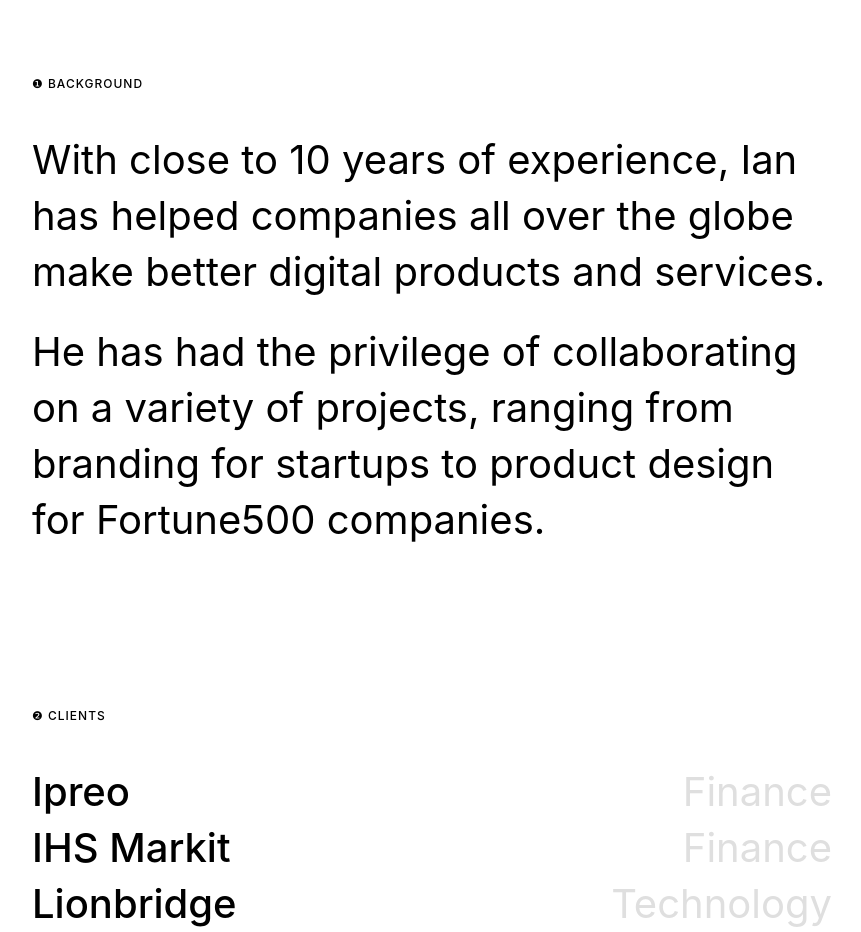
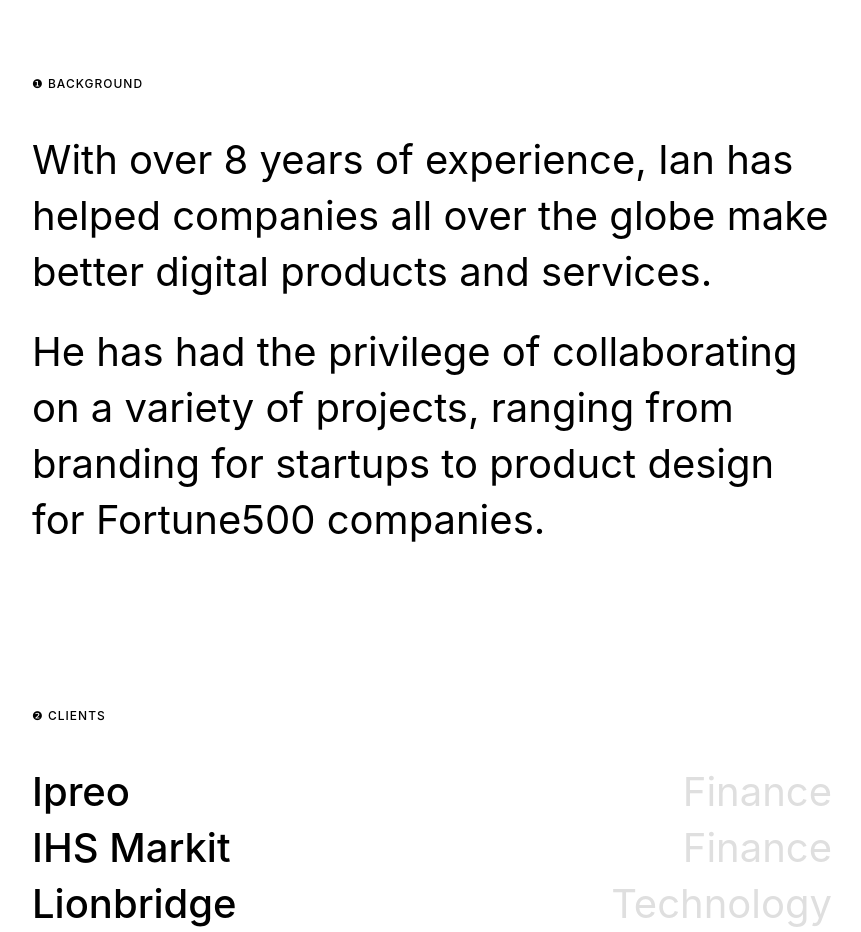
Before and after one commit to ianrobertlambert/studio_lambert, a plain HTML site: page index.html in a window 1280 px wide. Shown: the part 1160-2092 px from the top of the page, without its empty margins (408-1269 px from the left). Drawn offline with Linux system fonts and the light colour scheme.

Commit message:
Update index.html

```diff
--- a/index.html
+++ b/index.html
@@ -5,7 +5,7 @@
 	<meta content="width=device-width,initial-scale=1" name="viewport">
 	<title>Ian Rob Lambert — Product Designer</title>
 	<meta name="title" content="Ian Rob Lambert — Product Designer">
-	<meta name="description" content="Ian Rob Lambert is a Product Designer who helps organizations shape the future. With nearly ten years of experience, Ian has helped companies all over the globe make better digital products and services.">
+	<meta name="description" content="Ian Rob Lambert is a Product Designer who helps organizations shape the future. With over 8 years of experience, Ian has helped companies all over the globe make better digital products and services.">
 	<meta content="#000000" name="theme-color">
 	<link href="css/style.css" media="all" rel="stylesheet" type="text/css">
 	<link rel="apple-touch-icon" sizes="180x180" href="/apple-touch-icon.png">
@@ -68,7 +68,7 @@
 		</div>
 		<div class="content-profile" id="profile">
 			<h2>❶ Background</h2>
-			<p>With close to 10 years of experience, Ian has helped companies all over the globe make better digital products and services.</p>
+			<p>With over 8 years of experience, Ian has helped companies all over the globe make better digital products and services.</p>
 			<p>He has had the privilege of collaborating on a variety of projects, ranging from branding for startups to product design for Fortune500 companies.</p>
 		</div>
 		<div class="content-clients">
```
